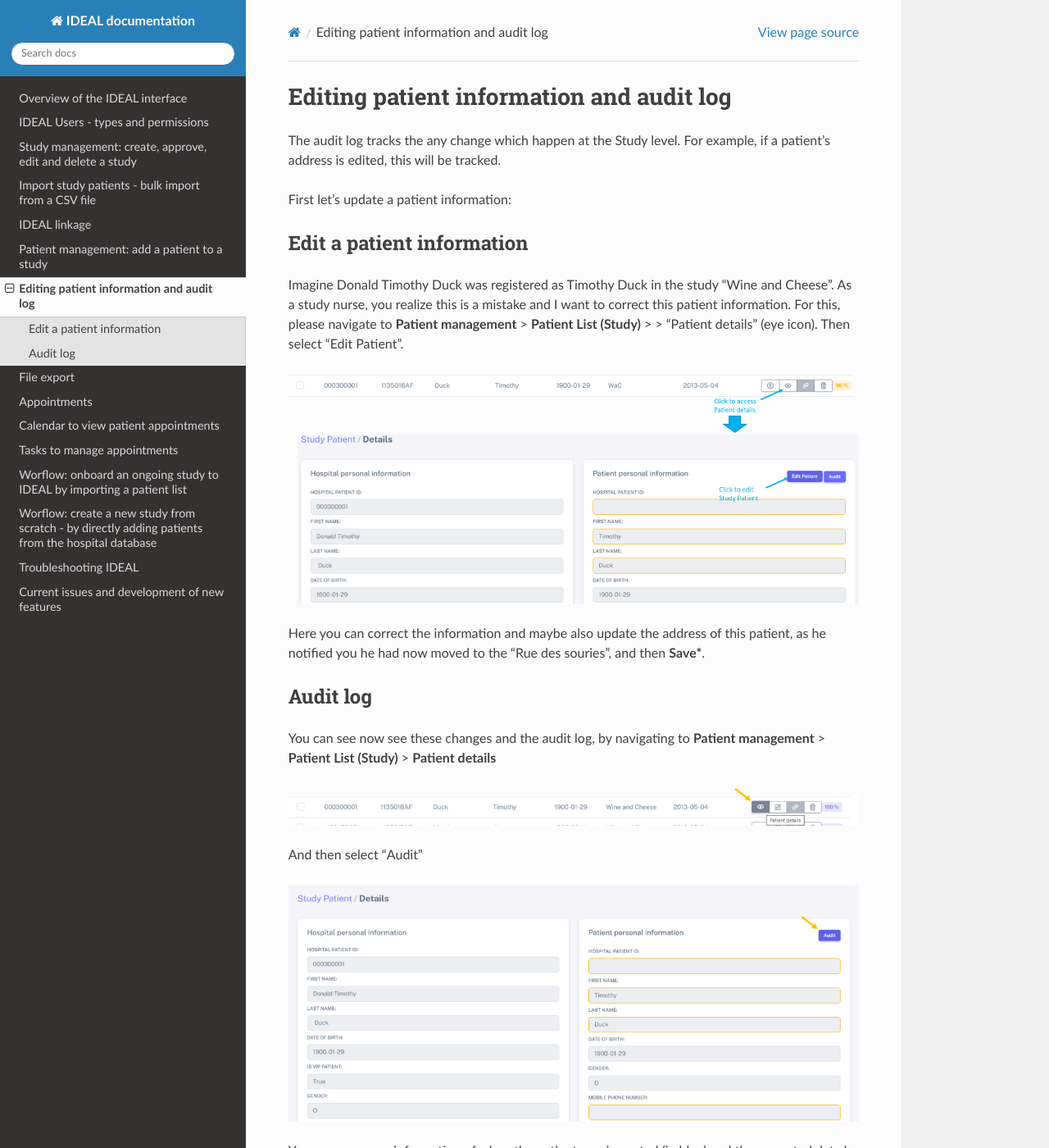
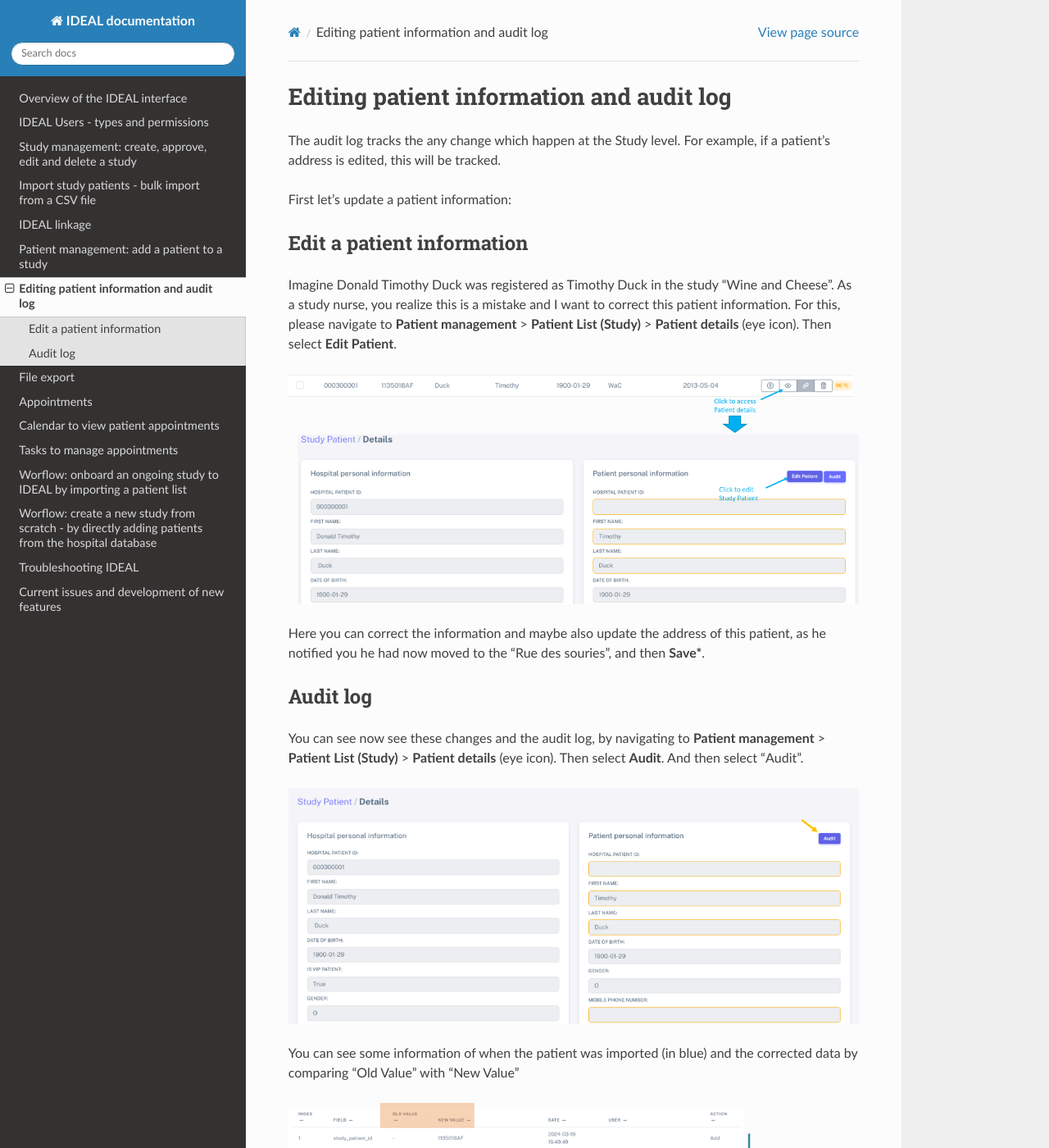
Before and after one commit to Nynuphar/IDEAL-doc, a Sphinx documentation site: the page built from docs/source/auditlog.rst, in a window 1280 px wide and 1400 px high. Shown: the whole window at 82% size. Built offline with Sphinx 7.4.7 and the Read the Docs theme 3.1.0, drawn with Linux system fonts in a browser that asks for light colours.

Commit message:
Update auditlog.rst

```diff
--- a/docs/source/auditlog.rst
+++ b/docs/source/auditlog.rst
@@ -8,7 +8,7 @@
 Edit a patient information
 ****************************
 
-Imagine Donald Timothy Duck was registered as Timothy Duck in the study "Wine and Cheese". As a study nurse, you realize this is a mistake and I want to correct this patient information. For this, please navigate to **Patient management** > **Patient List (Study)** > > “Patient details” (eye icon). Then select “Edit Patient”.
+Imagine Donald Timothy Duck was registered as Timothy Duck in the study "Wine and Cheese". As a study nurse, you realize this is a mistake and I want to correct this patient information. For this, please navigate to **Patient management** > **Patient List (Study)** > **Patient details** (eye icon). Then select **Edit Patient**.
 
 .. image:: EditPatient.png
 
@@ -17,11 +17,7 @@
 Audit log
 *************
 
-You can see now see these changes and the audit log, by navigating to **Patient management** > **Patient List (Study)** > **Patient details**
-
-.. image:: PatientDetails.png
-
-And then select "Audit"
+You can see now see these changes and the audit log, by navigating to **Patient management** > **Patient List (Study)** > **Patient details** (eye icon). Then select **Audit**. And then select "Audit".
 
 .. image:: AuditLog.png
 
```
